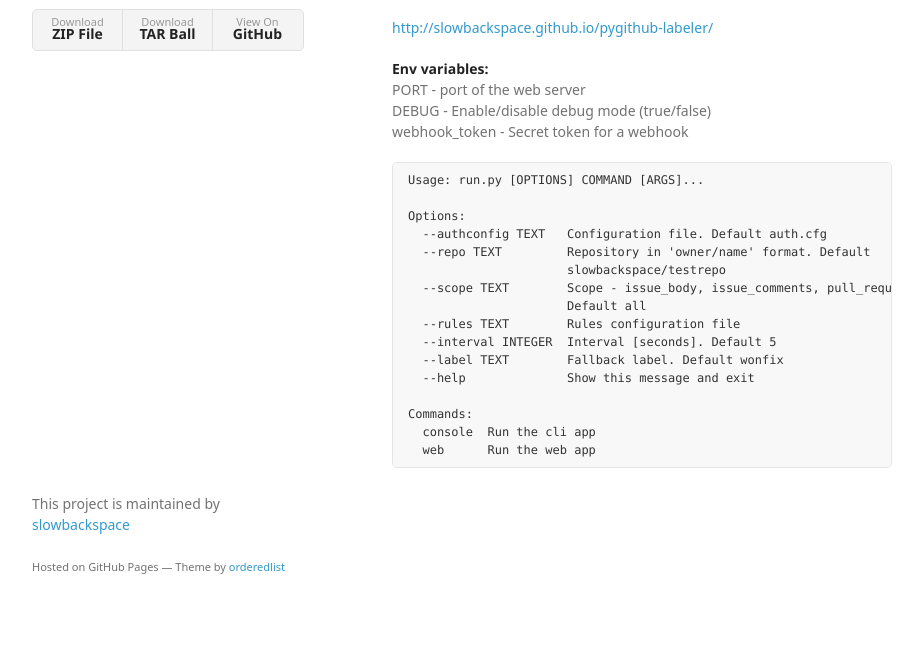
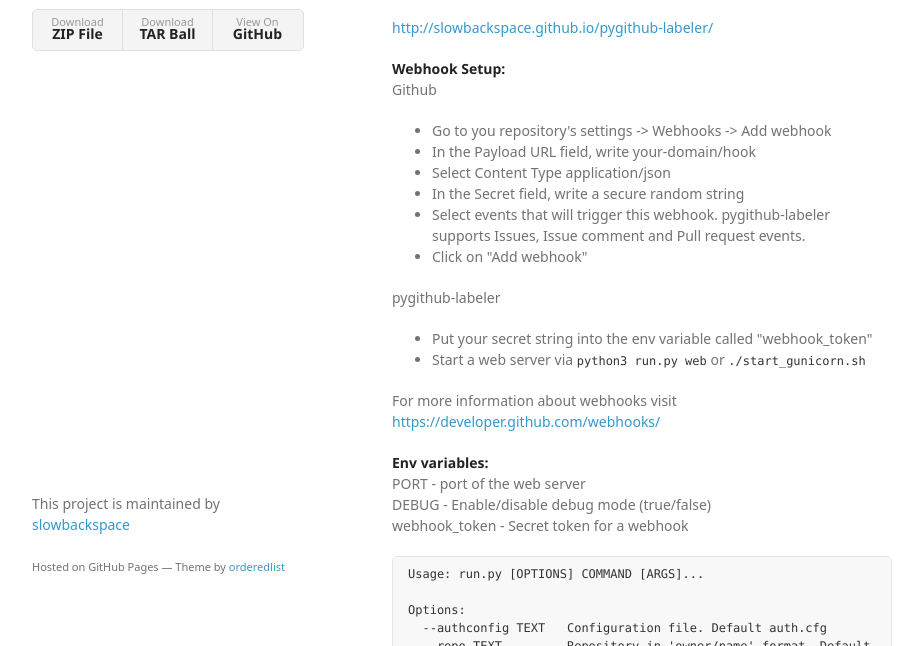
Before and after one commit to slowbackspace/MI-PYT, a plain HTML site: page index.html in a window 1280 px wide. Shown: the part 154-800 px from the top of the page, without its empty margins (178-1101 px from the left). Drawn offline with Linux system fonts and the light colour scheme; a web font is replaced by a local one.

```diff
--- a/index.html
+++ b/index.html
@@ -35,6 +35,28 @@
 
 <p><a href="http://slowbackspace.github.io/pygithub-labeler/">http://slowbackspace.github.io/pygithub-labeler/</a></p>
 
+<p><strong>Webhook Setup:</strong><br>
+Github</p>
+
+<ul>
+<li>Go to you repository's settings -&gt; Webhooks -&gt; Add webhook<br>
+</li>
+<li>In the Payload URL field, write your-domain/hook</li>
+<li>Select Content Type application/json</li>
+<li>In the Secret field, write a secure random string</li>
+<li>Select events that will trigger this webhook. pygithub-labeler supports Issues, Issue comment and Pull request events.</li>
+<li>Click on "Add webhook"</li>
+</ul>
+
+<p>pygithub-labeler</p>
+
+<ul>
+<li>Put your secret string into the env variable called "webhook_token"</li>
+<li>Start a web server via <code>python3 run.py web</code> or <code>./start_gunicorn.sh</code> </li>
+</ul>
+
+<p>For more information about webhooks visit <a href="https://developer.github.com/webhooks/"></a><a href="https://developer.github.com/webhooks/">https://developer.github.com/webhooks/</a><br></p>
+
 <p><strong>Env variables:</strong><br>
 PORT - port of the web server<br>
 DEBUG - Enable/disable debug mode (true/false)<br>
```
Also changed, not shown: params.json (+1 -1 lines).
